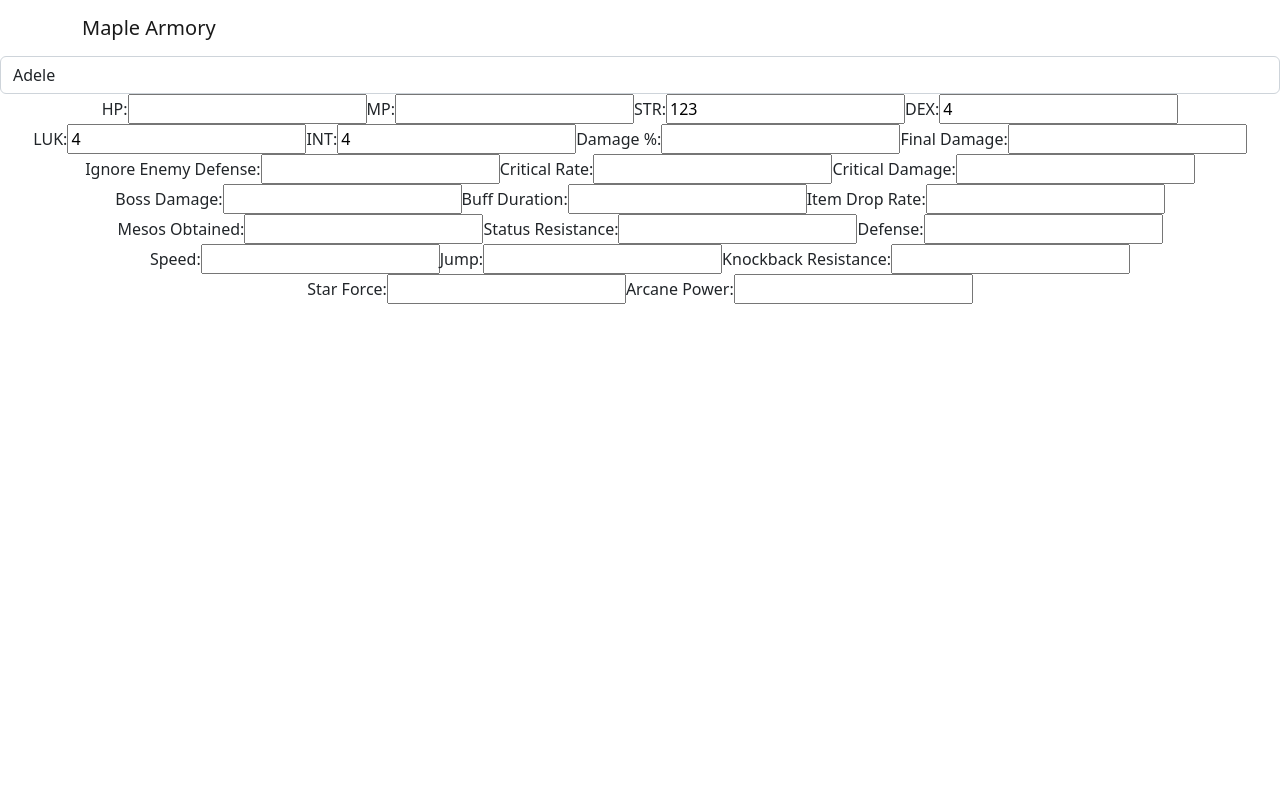
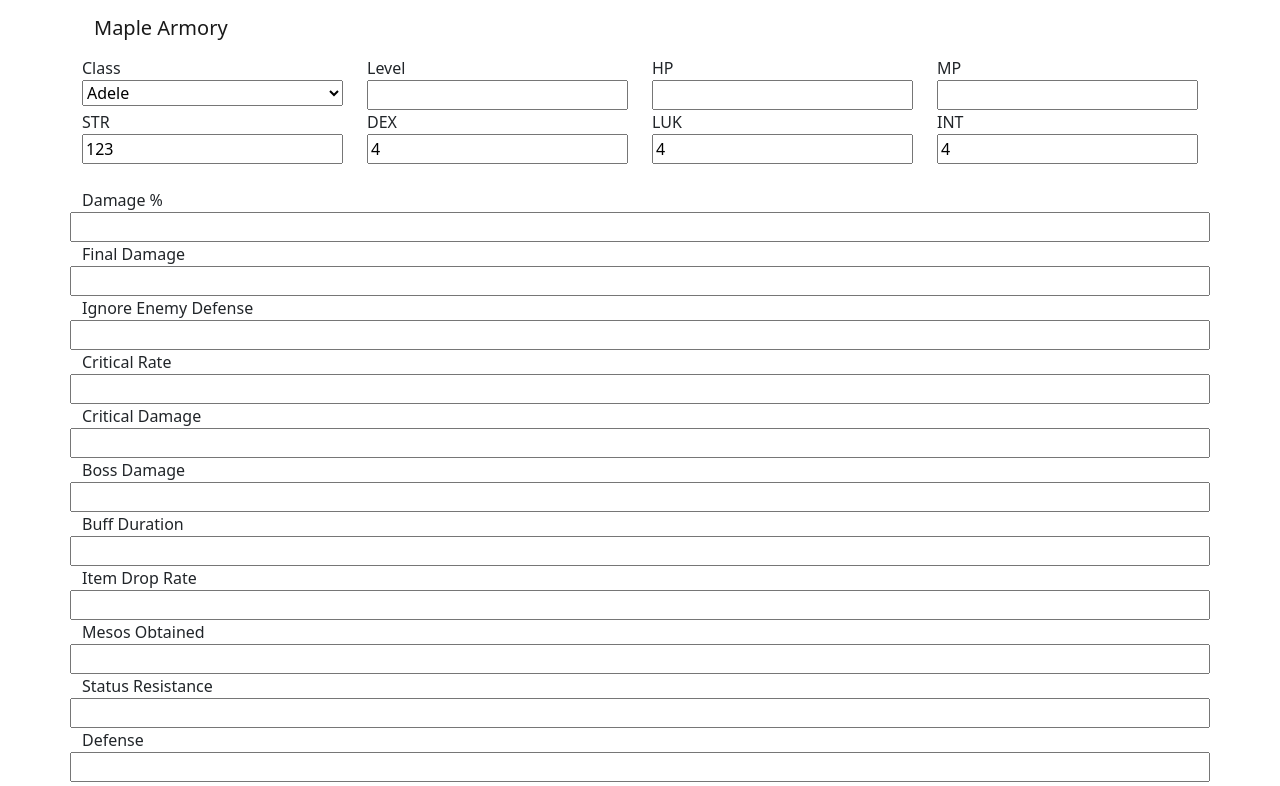
Before and after one commit to danielfhe/danielfhe.github.io, a React (Create React App) app in the folder stat-equivalence/: page / in a window 1280 px wide. Shown: the top 786 px of the page. Built offline with nearby package versions, Linux system fonts and the light colour scheme.

Commit message:
messing around with layout of the stat boxes - DH

```diff
--- a/stat-equivalence/src/App.css
+++ b/stat-equivalence/src/App.css
@@ -1,38 +1,19 @@
 .App {
-  text-align: center;
+  text-align: left;
 }
 
-.App-logo {
-  height: 40vmin;
-  pointer-events: none;
+.App-Body {
+  width: 100%;
+  margin-right: auto;
+  margin-left: auto;
+  display: flex;
+  flex-direction: column;
 }
 
-@media (prefers-reduced-motion: no-preference) {
-  .App-logo {
-    animation: App-logo-spin infinite 20s linear;
-  }
+#Class-Selector {
+  width: 100%;
 }
 
-.App-header {
-  background-color: #282c34;
-  min-height: 100vh;
-  display: flex;
-  flex-direction: column;
-  align-items: center;
-  justify-content: center;
-  font-size: calc(10px + 2vmin);
-  color: white;
+.Stat-Box {
+  width: 100%;
 }
-
-.App-link {
-  color: #61dafb;
-}
-
-@keyframes App-logo-spin {
-  from {
-    transform: rotate(0deg);
-  }
-  to {
-    transform: rotate(360deg);
-  }
-}
--- a/stat-equivalence/src/App.js
+++ b/stat-equivalence/src/App.js
@@ -2,6 +2,9 @@
 import HeadingBar from './HeadingBar.js';
 import StatBox from './StatBox.js';
 import ClassSelector from './ClassSelector.js';
+import Container from 'react-bootstrap/esm/Container';
+import Col from 'react-bootstrap/Col';
+import Row from 'react-bootstrap/Row';
 
 function App() {
   let classes = [
@@ -64,14 +67,27 @@
 
   return (
     <div className="App">
-      <HeadingBar/>
-      <ClassSelector classes={classes} selectedClass={selectedClass}/>
-      <StatBox statDescription={'HP'} stat={''}/>
-      <StatBox statDescription={'MP'} stat={''}/>
-      <StatBox statDescription={'STR'} stat={stats.str}/>
-      <StatBox statDescription={'DEX'} stat={stats.dex}/>
-      <StatBox statDescription={'LUK'} stat={stats.luk}/>
-      <StatBox statDescription={'INT'} stat={stats.int}/>
+      <Container><HeadingBar/></Container>
+      <div className="App-Body">
+        <Container>
+          <Row>
+            <Col><label>Class</label><ClassSelector classes={classes} selectedClass={selectedClass}/></Col>
+            <Col><StatBox statDescription={'Level'} stat={''}/></Col>
+            <Col><StatBox statDescription={'HP'} stat={''}/></Col>
+            <Col><StatBox statDescription={'MP'} stat={''}/></Col>
+          </Row>
+        </Container>
+        <Container>
+          <Row>
+            <Col><StatBox statDescription={'STR'} stat={stats.str}/></Col>
+            <Col><StatBox statDescription={'DEX'} stat={stats.dex}/></Col>
+            <Col><StatBox statDescription={'LUK'} stat={stats.luk}/></Col>
+            <Col><StatBox statDescription={'INT'} stat={stats.int}/></Col>
+          </Row>
+        </Container>
+        <br/>
+        <Container>
+          <Row>
             <StatBox statDescription={'Damage %'} stat={''}/>
             <StatBox statDescription={'Final Damage'} stat={''}/>
             <StatBox statDescription={'Ignore Enemy Defense'} stat={''}/>
@@ -79,6 +95,8 @@
             <StatBox statDescription={'Critical Damage'} stat={''}/>
             <StatBox statDescription={'Boss Damage'} stat={''}/>
             <StatBox statDescription={'Buff Duration'} stat={''}/>
+          </Row>
+          <Row>
             <StatBox statDescription={'Item Drop Rate'} stat={''}/>
             <StatBox statDescription={'Mesos Obtained'} stat={''}/>
             <StatBox statDescription={'Status Resistance'} stat={''}/>
@@ -88,6 +106,9 @@
             <StatBox statDescription={'Knockback Resistance'} stat={''}/>
             <StatBox statDescription={'Star Force'} stat={''}/>
             <StatBox statDescription={'Arcane Power'} stat={''}/>
+          </Row>
+        </Container>
+      </div>
     </div>
   );
 }
--- a/stat-equivalence/src/ClassSelector.js
+++ b/stat-equivalence/src/ClassSelector.js
@@ -4,10 +4,10 @@
         selectedClass = e.target.value;
     }
 
-    let options = classes.map(c => <option value={c}>{c}</option> );
+    let options = classes.map(c => <option key={c} value={c}>{c}</option> );
 
     return(
-        <select class="form-control" name="class" id="class" onChange={onDropdownSelected}>
+        <select id="Class-Selector" onChange={onDropdownSelected}>
             {options}
         </select>
     );
--- a/stat-equivalence/src/StatBox.js
+++ b/stat-equivalence/src/StatBox.js
@@ -1,11 +1,12 @@
 import { useState } from 'react';
 
-export default function StatBox({ statDescription, stat }) {
+export default function StatBox({ statDescription: statName, stat }) {
     const [name, setName] = useState("");
 
     return (
-        <label>{statDescription}:
-            <input type="text" value={stat} onChange={(e) => setName(e.target.value)}/>
-        </label>
+        <>
+            <label>{statName}</label>
+            <input className="Stat-Box" type="number" value={stat} onChange={(e) => setName(e.target.value)}/>
+        </>
     );
 }
```
Lines whose indentation alone changed are shown as unchanged.
